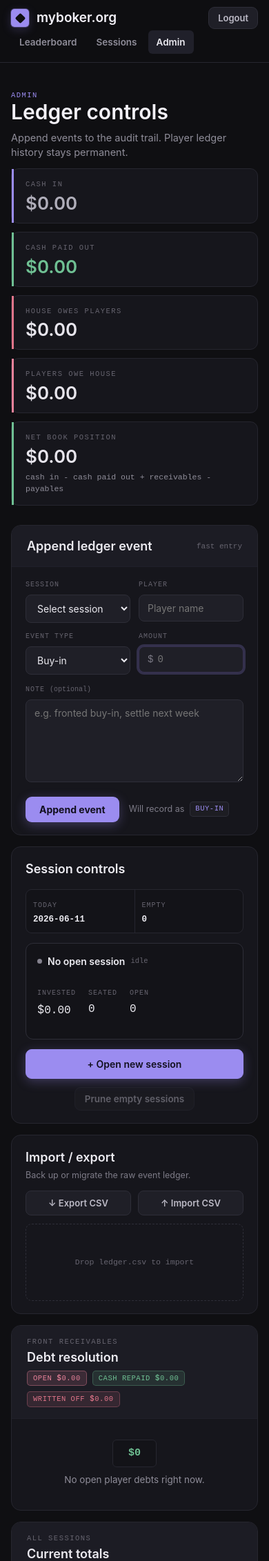
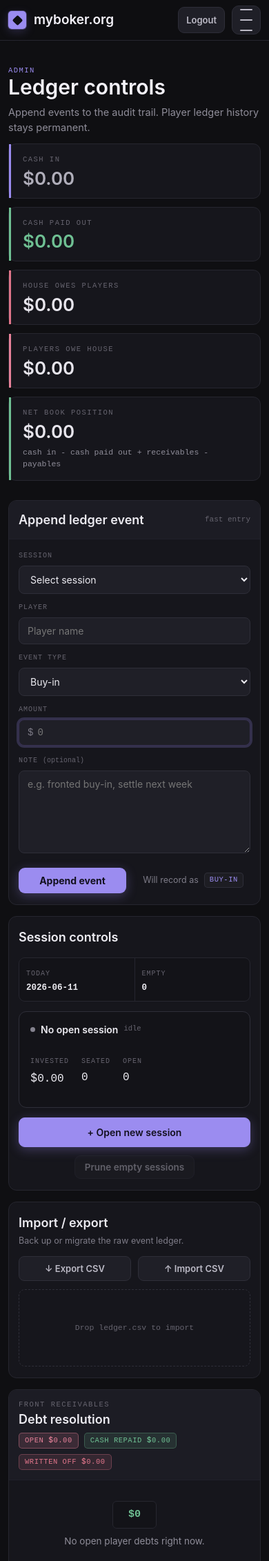
Before and after one commit to SowinskiBraeden/boker, a Flask app: page /admin in a window 390 px wide. Shown: the top 2263 px of the page at 69% size. Run offline with Flask 3, Linux system fonts and the light colour scheme; the visitor is signed in with stand-in values (Sample User, id 1).

Commit message:
mobile improvements

```diff
--- a/static/css/style.css
+++ b/static/css/style.css
@@ -2,9 +2,16 @@
    RESET + BASE
    ================================================================ */
 *, *::before, *::after { box-sizing: border-box; }
-html { color-scheme: dark; scroll-behavior: smooth; }
+html {
+  color-scheme: dark;
+  scroll-behavior: smooth;
+  width: 100%;
+  overflow-x: hidden;
+}
 body {
   margin: 0;
+  width: 100%;
+  min-width: 0;
   min-height: 100vh;
   font-family: var(--font-ui);
   font-size: 15px;
@@ -12,6 +19,7 @@ body {
   color: var(--text-body);
   background: var(--bg);
   -webkit-font-smoothing: antialiased;
+  overflow-x: hidden;
 }
 img, canvas, svg { display: block; max-width: 100%; }
 a { color: inherit; text-decoration: none; }
@@ -49,6 +57,7 @@ h1, h2, h3, h4 { margin: 0; }
   display: flex;
   align-items: center;
   gap: 28px;
+  min-width: 0;
 }
 .brand {
   display: flex;
@@ -82,6 +91,29 @@ h1, h2, h3, h4 { margin: 0; }
   white-space: nowrap;
 }
 .mainnav { display: flex; gap: 4px; }
+.nav-toggle {
+  display: none;
+  width: 42px;
+  height: 42px;
+  place-items: center;
+  gap: 4px;
+  padding: 0;
+  border: 1px solid var(--border-strong);
+  border-radius: 10px;
+  background: var(--field);
+  color: var(--text-2);
+}
+.nav-toggle span {
+  display: block;
+  width: 18px;
+  height: 2px;
+  border-radius: 2px;
+  background: currentColor;
+  transition: transform 160ms, opacity 160ms;
+}
+.nav-is-open .nav-toggle span:nth-child(1) { transform: translateY(6px) rotate(45deg); }
+.nav-is-open .nav-toggle span:nth-child(2) { opacity: 0; }
+.nav-is-open .nav-toggle span:nth-child(3) { transform: translateY(-6px) rotate(-45deg); }
 .navlink {
   font-size: 13.5px;
   font-weight: 600;
@@ -105,6 +137,7 @@ h1, h2, h3, h4 { margin: 0; }
 .page {
   margin: 0 auto;
   padding: clamp(22px,3.4vw,46px) var(--gutter) 96px;
+  min-width: 0;
 }
 .page--public  { max-width: var(--w-public);  }
 .page--session { max-width: var(--w-session); }
@@ -140,11 +173,15 @@ h1, h2, h3, h4 { margin: 0; }
 @media (max-width: 640px) {
   .site-footer {
     grid-template-columns: 1fr;
-    justify-items: start;
+    justify-items: center;
+    gap: 6px;
+    margin-top: 36px;
+    padding: 18px 0 max(20px, env(safe-area-inset-bottom));
+    text-align: center;
   }
   .site-footer span:nth-child(2),
   .site-footer span:nth-child(3) {
-    justify-self: start;
+    justify-self: center;
   }
 }
 
@@ -268,6 +305,7 @@ h3 {
   border: 1px solid var(--border);
   border-radius: var(--r-lg);
   overflow: hidden;
+  min-width: 0;
 }
 .panel__head {
   padding: 16px 22px;
@@ -1666,6 +1704,43 @@ select.control { cursor: pointer; }
   h1 { font-size: 28px; }
   .hero { padding: 18px 0 14px; }
   .topbar__season { display: none; }
+  .page {
+    padding: 18px 12px 72px;
+  }
+  .panel {
+    border-radius: 12px;
+  }
+  .panel__head {
+    padding: 14px 14px;
+  }
+  .panel__body,
+  .form-card,
+  .append__body,
+  .panel--pad {
+    padding: 16px 14px;
+  }
+  .chart-wrap {
+    padding: 0 10px 14px;
+  }
+  .chart-frame {
+    height: 230px;
+  }
+  .chart-frame--tall {
+    height: 260px;
+  }
+  .cards,
+  .cards-2,
+  .provisional-grid,
+  .recon-grid,
+  .append__grid {
+    grid-template-columns: 1fr;
+  }
+  .form-shell {
+    padding-top: 20px;
+  }
+  .form-shell.narrow {
+    grid-template-columns: minmax(0, 480px);
+  }
   .cash-strip { grid-template-columns: 1fr 1fr; }
   .debt-action-grid { grid-template-columns: 1fr; }
   .snapshot-grid { grid-template-columns: 1fr; }
@@ -1699,6 +1774,39 @@ select.control { cursor: pointer; }
   .leaderboard-hero-stats .stat:last-child {
     min-width: 0;
   }
+  .tbl-scroll,
+  .table-wrap {
+    width: 100%;
+    max-width: 100%;
+    overscroll-behavior-x: contain;
+  }
+  .tbl {
+    min-width: 620px;
+  }
+  .tbl--session,
+  .tbl--session.is-full {
+    min-width: 760px;
+  }
+  .feed,
+  .debt-list,
+  .admin-bottom-grid .table-wrap,
+  .admin-bottom-grid .event-feed {
+    max-height: none;
+    height: auto;
+  }
+  .csv__btns,
+  .append__footer,
+  .button-row,
+  .modal-card__actions {
+    align-items: stretch;
+  }
+  .csv__btns > *,
+  .append__footer > *,
+  .button-row > *,
+  .modal-card__actions > * {
+    flex: 1 1 auto;
+    justify-content: center;
+  }
 }
 
 @media (max-width: 440px) {
@@ -1706,32 +1814,68 @@ select.control { cursor: pointer; }
 }
 
 /* ================================================================
-   MOBILE — additional responsive rules (phones ≤ 600px)
+   MOBILE — additional responsive rules
    ================================================================ */
 
-/* Topbar: two-row layout on phones.
-   Row 1 → brand (fills remaining space) + admin actions.
-   Row 2 → nav links (horizontally scrollable so nothing clips). */
-@media (max-width: 600px) {
+/* Topbar: app-style single row with an anchored menu on phones. */
+@media (max-width: 700px) {
   .topbar__inner {
-    flex-wrap: wrap;
-    height: auto;
-    padding-top: 10px;
-    padding-bottom: 4px;
-    gap: 0 16px;
-  }
-  .brand { flex: 1; }
+    height: 58px;
+    padding-inline: 12px;
+    gap: 10px;
+  }
+  .brand {
+    flex: 1 1 auto;
+    min-width: 0;
+  }
+  .brand__name {
+    overflow: hidden;
+    text-overflow: ellipsis;
+  }
+  .nav-toggle {
+    display: grid;
+    flex: none;
+    order: 20;
+  }
   .topbar__spacer { display: none; }
   .mainnav {
-    order: 10;      /* pushes nav below brand + admin-actions */
-    width: 100%;
-    overflow-x: auto;
-    -webkit-overflow-scrolling: touch;
-    scrollbar-width: none;
-    padding-bottom: 8px;
-    margin-top: 2px;
-  }
-  .mainnav::-webkit-scrollbar { display: none; }
+    position: fixed;
+    top: calc(58px + env(safe-area-inset-top));
+    left: 10px;
+    right: 10px;
+    z-index: 60;
+    display: grid;
+    gap: 4px;
+    padding: 8px;
+    border: 1px solid var(--border-strong);
+    border-radius: 12px;
+    background: rgba(22, 22, 28, .98);
+    box-shadow: 0 18px 48px rgba(0,0,0,.42);
+    transform: translateY(-8px);
+    opacity: 0;
+    pointer-events: none;
+    visibility: hidden;
+    transition: opacity 150ms, transform 150ms, visibility 150ms;
+    overflow: hidden;
+  }
+  .nav-is-open .mainnav {
+    transform: translateY(0);
+    opacity: 1;
+    pointer-events: auto;
+    visibility: visible;
+  }
+  .navlink {
+    display: flex;
+    align-items: center;
+    min-height: 44px;
+    padding: 11px 12px;
+    border-radius: 8px;
+    font-size: 14px;
+  }
+  .topbar__admin-actions .btn {
+    height: 38px;
+    padding-inline: 11px;
+  }
 }
 
 /* Toolbar: stack left/right sections vertically on narrow viewports */
--- a/templates/base.html
+++ b/templates/base.html
@@ -16,7 +16,12 @@
                 <span class="brand__mark"></span>
                 <span class="brand__name">myboker.org</span>
             </a>
-            <nav class="mainnav">
+            <button class="nav-toggle" type="button" aria-controls="mainnav" aria-expanded="false" aria-label="Open navigation">
+                <span></span>
+                <span></span>
+                <span></span>
+            </button>
+            <nav class="mainnav" id="mainnav">
                 <a class="navlink {{ 'is-active' if request.endpoint == 'public.leaderboard' }}" href="{{ url_for('public.leaderboard') }}">Leaderboard</a>
                 <a class="navlink {{ 'is-active' if request.endpoint in ('public.sessions', 'public.session_detail') }}" href="{{ url_for('public.sessions') }}">Sessions</a>
                 {% if is_admin %}
@@ -55,5 +60,36 @@
             <span>cedarline.digital</span>
         </footer>
     </main>
+    <script>
+    (() => {
+        const toggle = document.querySelector('.nav-toggle');
+        const nav = document.getElementById('mainnav');
+        if (!toggle || !nav) return;
+
+        const setOpen = (open) => {
+            document.body.classList.toggle('nav-is-open', open);
+            toggle.setAttribute('aria-expanded', String(open));
+            toggle.setAttribute('aria-label', open ? 'Close navigation' : 'Open navigation');
+        };
+
+        toggle.addEventListener('click', () => {
+            setOpen(!document.body.classList.contains('nav-is-open'));
+        });
+        nav.addEventListener('click', (event) => {
+            if (event.target.closest('a')) setOpen(false);
+        });
+        document.addEventListener('keydown', (event) => {
+            if (event.key === 'Escape') setOpen(false);
+        });
+        document.addEventListener('click', (event) => {
+            if (!document.body.classList.contains('nav-is-open')) return;
+            if (event.target.closest('.topbar')) return;
+            setOpen(false);
+        });
+        window.addEventListener('resize', () => {
+            if (window.matchMedia('(min-width: 701px)').matches) setOpen(false);
+        });
+    })();
+    </script>
 </body>
 </html>
```
